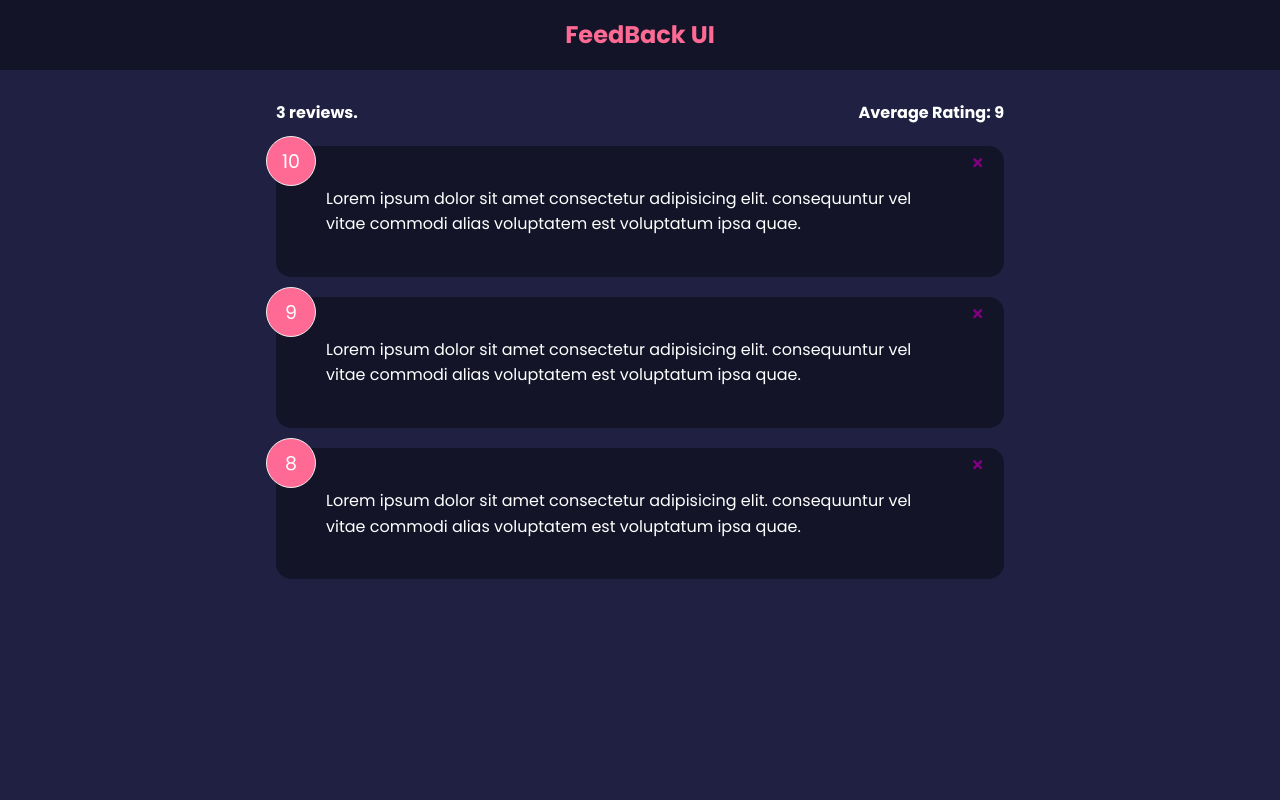
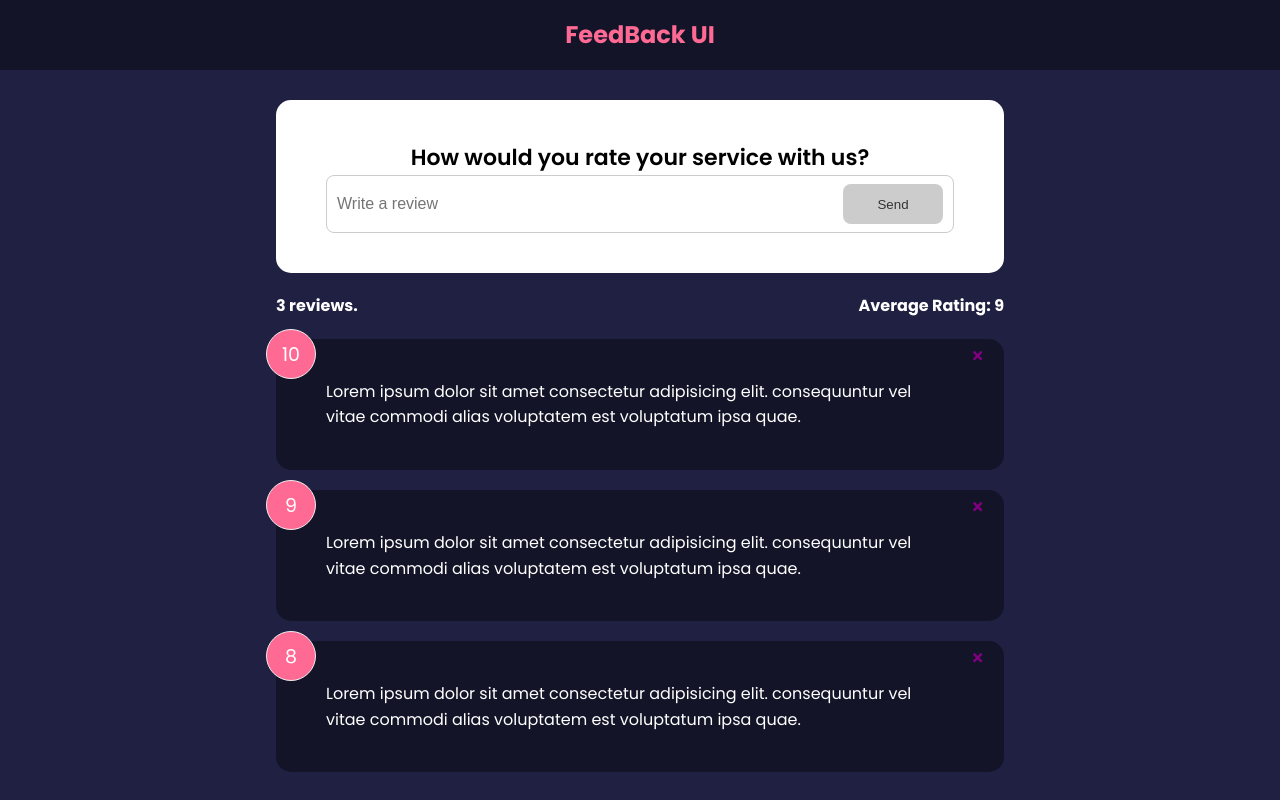
Before and after one commit to Ibtesum/React-Learning, a React (Create React App) app: page / in a window 1280 px wide. Built offline with nearby package versions, Linux system fonts and the light colour scheme; the HTML template or start-up script is replaced by a standard one.

Commit message:
forms and real time validation

```diff
--- a/src/App.js
+++ b/src/App.js
@@ -3,6 +3,7 @@
 import FeedbackData from "./data/FeedbackData"
 import FeedbackList from "./components/FeedbackList"
 import FeedbackStats from "./components/FeedbackStats"
+import FeedbackForm from "./components/FeedbackForm"
 
 function App(){
     const [feedback, setFeedback] = useState(FeedbackData)
@@ -16,6 +17,7 @@
         <>
             <Header />
             <div className="container">
+                <FeedbackForm />
                 <FeedbackStats feedback= {feedback} />
                 <FeedbackList feedback={feedback}
                 handleDelete= {deleteFeedback}/>
--- /dev/null
+++ b/src/components/FeedbackForm.jsx
@@ -0,0 +1,43 @@
+import React from 'react'
+import Card from './shared/Card'
+import { useState } from 'react'
+import Button from './shared/Button';
+
+function FeedbackForm() {
+    const [text,setText] = useState('');
+    const [btnDisabled,setBtnDisabled] = useState(true);
+    const [message,setMessage] = useState('');
+
+
+    const handleTextChange = (e) => {
+        if(text===''){
+            setBtnDisabled(true)
+            setMessage(null)
+        } else if(text !== '' && text.trim().length<=10){
+            setMessage('Text must be at least 10 characters')
+            setBtnDisabled(true)
+        } else {
+            setMessage(null)
+            setBtnDisabled(false)
+        }
+
+        setText(e.target.value)
+    }
+
+  return (
+    <Card>
+        <form>
+            <h2>How would you rate your service with us?</h2>
+            {/* TODO rating select component */}
+            <div className="input-group">
+                <input onChange={handleTextChange} type="text" placeholder='Write a review' value={text}/>
+                <Button type="submit" isDisabled={btnDisabled}>Send</Button>
+            </div>
+
+            {message && <div className='message'>{message}</div>}
+        </form>
+    </Card>
+  )
+}
+
+export default FeedbackForm
--- /dev/null
+++ b/src/components/shared/Button.jsx
@@ -0,0 +1,26 @@
+import React from 'react'
+import PropTypes from 'prop-types'
+
+function Button({children, version, type, isDisabled}) {
+  return (
+    <button type={type} disabled={isDisabled} className={`btn btn-${version}`}>
+        {children}
+    </button>
+  )
+}
+
+Button.defaultProps = {
+    version: 'primary',
+    type: 'button',
+    isDisabled: false
+}
+
+Button.propTypes = {
+    children: PropTypes.node.isRequired,
+    version: PropTypes.string,
+    type: PropTypes.string,
+    isDisabled: PropTypes.bool,
+}
+
+
+export default Button
```
